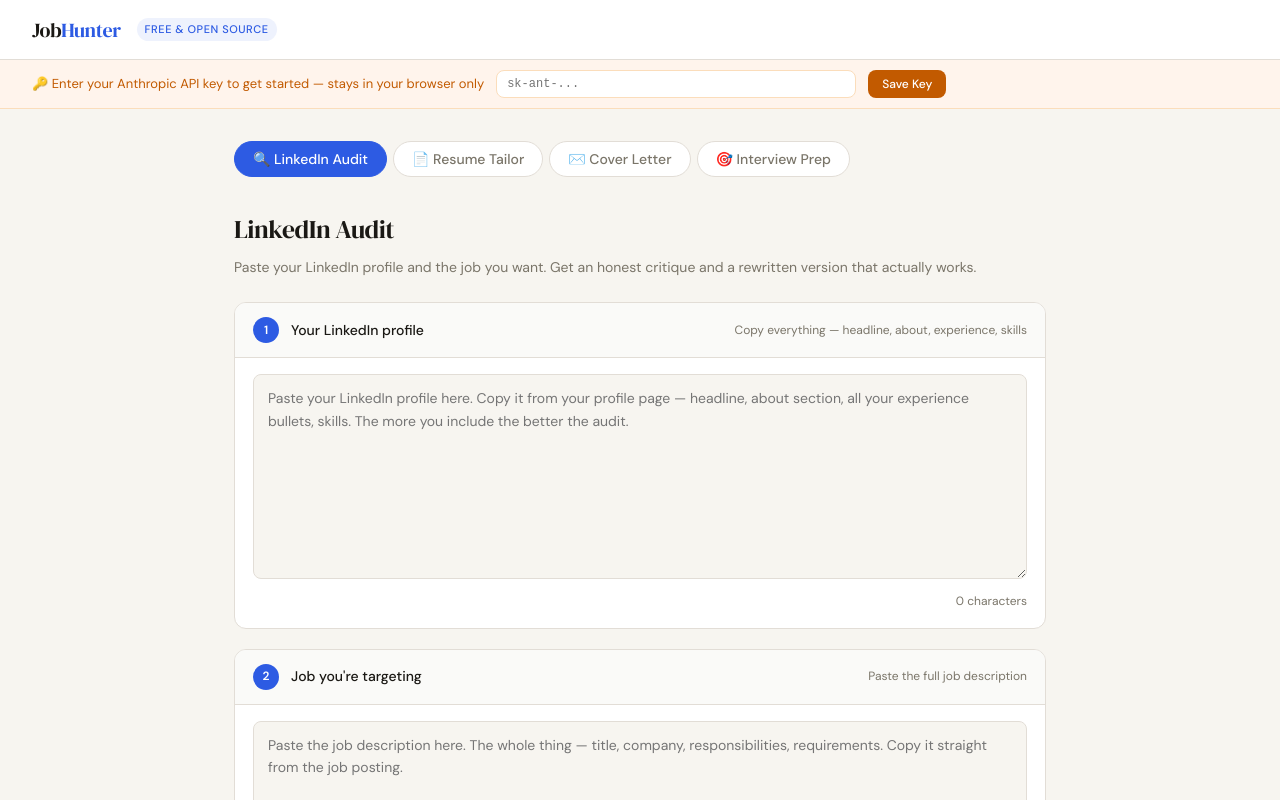
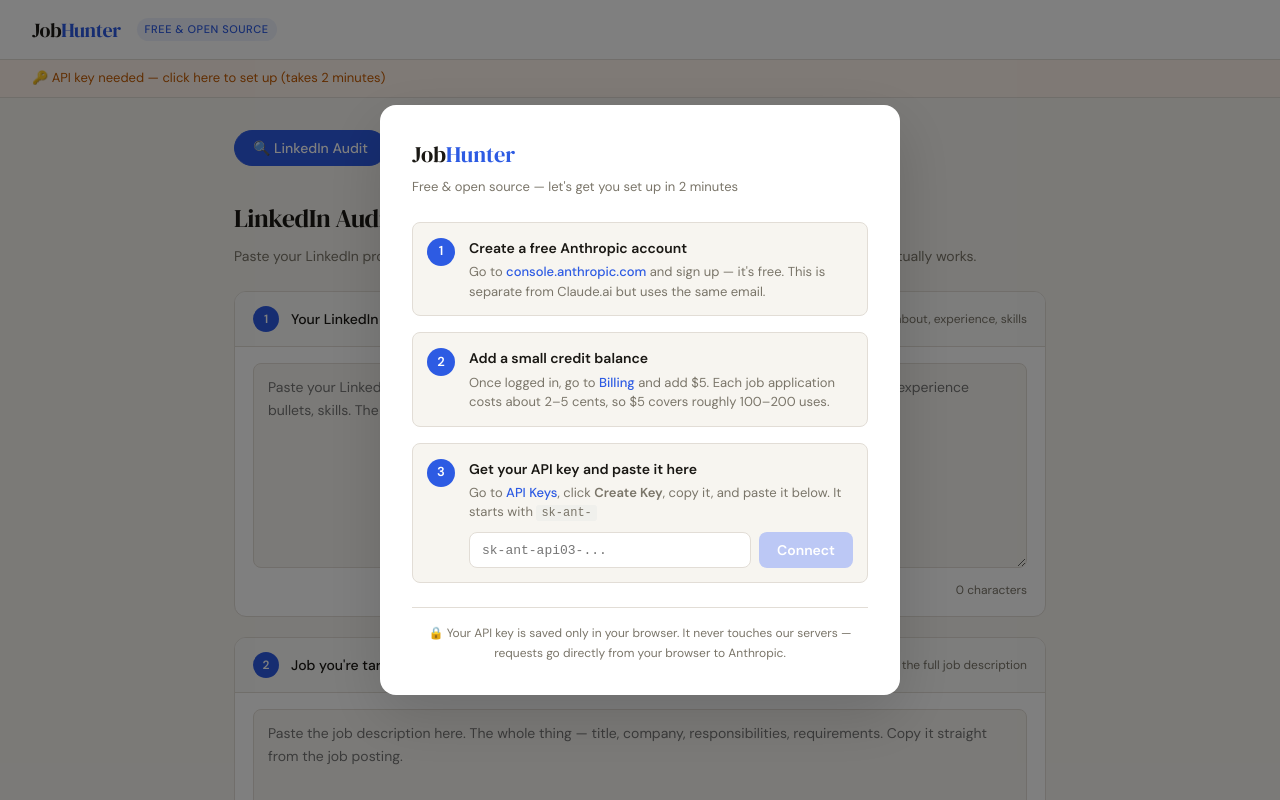
Before and after one commit to owlguardco/job-hunter, a website: page web/index.html in a window 1280 px wide. Shown: the top 800 px of the page. Drawn offline with Linux system fonts and the light colour scheme.

Commit message:
Replace API key banner with guided setup modal
- 3-step wizard: create account, add  credits, paste key
- Direct links to console.anthropic.com for each step
- Live key validation (checks sk-ant- prefix before enabling Connect)
- Explains cost upfront (~2-5 cents per use,  covers ~100-200 uses)
- Privacy note: key stays in browser, never hits our servers
- Status bar shows connected state with option to change key

```diff
--- a/web/index.html
+++ b/web/index.html
@@ -67,48 +67,86 @@
     letter-spacing: 0.05em;
   }
 
-  /* API KEY BANNER */
-  #api-banner {
-    background: var(--warning-light);
-    border-bottom: 1px solid #FBDDBB;
-    padding: 10px 2rem;
-    display: flex;
-    align-items: center;
-    gap: 12px;
-    font-size: 13px;
-    color: var(--warning);
+  /* SETUP MODAL */
+  .modal-overlay {
+    position: fixed; inset: 0; background: rgba(0,0,0,0.5);
+    display: flex; align-items: center; justify-content: center;
+    z-index: 1000; padding: 1rem;
   }
-  #api-banner input {
-    flex: 1;
-    max-width: 360px;
-    padding: 6px 10px;
-    border: 1px solid #FBDDBB;
-    border-radius: var(--radius-sm);
-    font-family: monospace;
-    font-size: 12px;
-    background: white;
-    color: var(--text);
-    outline: none;
+  .modal-overlay.hidden { display: none; }
+  .modal {
+    background: var(--surface); border-radius: 16px;
+    max-width: 520px; width: 100%; padding: 2rem;
+    box-shadow: 0 20px 60px rgba(0,0,0,0.15);
   }
-  #api-banner input:focus { border-color: var(--accent); }
-  #api-banner button {
-    padding: 6px 14px;
-    background: var(--warning);
-    color: white;
-    border: none;
-    border-radius: var(--radius-sm);
-    font-size: 12px;
-    font-weight: 500;
-    cursor: pointer;
-    font-family: 'DM Sans', sans-serif;
+  .modal-logo {
+    font-family: 'DM Serif Display', serif; font-size: 1.4rem;
+    margin-bottom: 0.25rem; color: var(--text);
   }
-  #api-set-notice {
-    background: var(--success-light);
-    border-bottom: 1px solid #B7EDD3;
-    padding: 8px 2rem;
-    font-size: 13px;
-    color: var(--success);
-    display: none;
+  .modal-logo span { color: var(--accent); }
+  .modal-sub { font-size: 13px; color: var(--muted); margin-bottom: 1.5rem; }
+  .setup-steps { display: flex; flex-direction: column; gap: 1rem; margin-bottom: 1.5rem; }
+  .setup-step {
+    display: flex; gap: 14px; align-items: flex-start;
+    padding: 14px; background: var(--bg); border-radius: var(--radius-sm);
+    border: 1px solid var(--border);
+  }
+  .setup-step-num {
+    width: 28px; height: 28px; border-radius: 50%;
+    background: var(--accent); color: white;
+    font-size: 13px; font-weight: 600;
+    display: flex; align-items: center; justify-content: center;
+    flex-shrink: 0; margin-top: 1px;
+  }
+  .setup-step-content {}
+  .setup-step-title { font-weight: 600; font-size: 14px; margin-bottom: 3px; }
+  .setup-step-desc { font-size: 13px; color: var(--muted); line-height: 1.5; }
+  .setup-step-desc a {
+    color: var(--accent); text-decoration: none; font-weight: 500;
+  }
+  .setup-step-desc a:hover { text-decoration: underline; }
+  .key-input-row {
+    display: flex; gap: 8px; margin-top: 10px;
+  }
+  .key-input-row input {
+    flex: 1; padding: 9px 12px;
+    border: 1.5px solid var(--border); border-radius: var(--radius-sm);
+    font-family: monospace; font-size: 13px;
+    background: white; color: var(--text); outline: none;
+    transition: border-color 0.15s;
+  }
+  .key-input-row input:focus { border-color: var(--accent); }
+  .key-input-row input.valid { border-color: var(--success); }
+  .key-input-row input.invalid { border-color: var(--danger); }
+  .key-save-btn {
+    padding: 9px 18px; background: var(--accent); color: white;
+    border: none; border-radius: var(--radius-sm);
+    font-size: 14px; font-weight: 600; cursor: pointer;
+    font-family: 'DM Sans', sans-serif; white-space: nowrap;
+    transition: background 0.15s;
+  }
+  .key-save-btn:hover { background: #2450CC; }
+  .key-save-btn:disabled { background: #BCC8F5; cursor: not-allowed; }
+  .key-error { font-size: 12px; color: var(--danger); margin-top: 6px; display: none; }
+  .privacy-note {
+    font-size: 12px; color: var(--muted); text-align: center;
+    padding-top: 1rem; border-top: 1px solid var(--border);
+  }
+
+  /* API STATUS BAR */
+  #api-status-bar {
+    padding: 8px 2rem; font-size: 13px;
+    display: flex; align-items: center; justify-content: space-between;
+    border-bottom: 1px solid var(--border);
+  }
+  #api-status-bar.ready {
+    background: var(--success-light); color: var(--success);
+  }
+  #api-status-bar.not-ready {
+    background: var(--warning-light); color: var(--warning); cursor: pointer;
+  }
+  #api-status-bar .change-key {
+    font-size: 12px; text-decoration: underline; cursor: pointer; opacity: 0.8;
   }
 
   /* LAYOUT */
@@ -350,12 +388,59 @@
   <div class="header-tag">Free & Open Source</div>
 </header>
 
-<div id="api-banner">
-  <span>🔑 Enter your Anthropic API key to get started — stays in your browser only</span>
-  <input type="password" id="api-key-input" placeholder="sk-ant-..." />
-  <button onclick="saveKey()">Save Key</button>
+<!-- SETUP MODAL -->
+<div class="modal-overlay" id="setup-modal">
+  <div class="modal">
+    <div class="modal-logo">Job<span>Hunter</span></div>
+    <div class="modal-sub">Free & open source — let's get you set up in 2 minutes</div>
+
+    <div class="setup-steps">
+      <div class="setup-step">
+        <div class="setup-step-num">1</div>
+        <div class="setup-step-content">
+          <div class="setup-step-title">Create a free Anthropic account</div>
+          <div class="setup-step-desc">
+            Go to <a href="https://console.anthropic.com" target="_blank">console.anthropic.com</a> and sign up — it's free. This is separate from Claude.ai but uses the same email.
+          </div>
+        </div>
+      </div>
+
+      <div class="setup-step">
+        <div class="setup-step-num">2</div>
+        <div class="setup-step-content">
+          <div class="setup-step-title">Add a small credit balance</div>
+          <div class="setup-step-desc">
+            Once logged in, go to <a href="https://console.anthropic.com/settings/billing" target="_blank">Billing</a> and add $5. Each job application costs about 2–5 cents, so $5 covers roughly 100–200 uses.
+          </div>
+        </div>
+      </div>
+
+      <div class="setup-step">
+        <div class="setup-step-num">3</div>
+        <div class="setup-step-content">
+          <div class="setup-step-title">Get your API key and paste it here</div>
+          <div class="setup-step-desc">
+            Go to <a href="https://console.anthropic.com/settings/keys" target="_blank">API Keys</a>, click <strong>Create Key</strong>, copy it, and paste it below. It starts with <code style="background:#f0f0ec;padding:1px 5px;border-radius:3px;font-size:12px;">sk-ant-</code>
+          </div>
+          <div class="key-input-row">
+            <input type="password" id="api-key-input" placeholder="sk-ant-api03-..." autocomplete="off" oninput="validateKeyInput()" />
+            <button class="key-save-btn" id="key-save-btn" onclick="saveKey()" disabled>Connect</button>
+          </div>
+          <div class="key-error" id="key-error"></div>
+        </div>
+      </div>
+    </div>
+
+    <div class="privacy-note">
+      🔒 Your API key is saved only in your browser. It never touches our servers — requests go directly from your browser to Anthropic.
+    </div>
+  </div>
 </div>
-<div id="api-set-notice">✓ API key saved — you're ready to go</div>
+
+<!-- API STATUS BAR -->
+<div id="api-status-bar" class="not-ready" onclick="showSetup()">
+  <span>🔑 API key needed — click here to set up (takes 2 minutes)</span>
+</div>
 
 <div class="container">
 
@@ -572,24 +657,60 @@
 </div>
 
 <script>
-// ── API KEY ──────────────────────────────────────────────
+// ── API KEY + SETUP MODAL ─────────────────────────────────
 let API_KEY = localStorage.getItem('jh_api_key') || '';
+
+function validateKeyInput() {
+  const val = document.getElementById('api-key-input').value.trim();
+  const btn = document.getElementById('key-save-btn');
+  const errEl = document.getElementById('key-error');
+  const input = document.getElementById('api-key-input');
+  if (!val) {
+    btn.disabled = true;
+    input.className = '';
+    errEl.style.display = 'none';
+    return;
+  }
+  if (val.startsWith('sk-ant-') && val.length > 20) {
+    btn.disabled = false;
+    input.className = 'valid';
+    errEl.style.display = 'none';
+  } else {
+    btn.disabled = true;
+    input.className = val.length > 5 ? 'invalid' : '';
+    if (val.length > 10 && !val.startsWith('sk-ant-')) {
+      errEl.textContent = 'That doesn\'t look right — Anthropic keys start with sk-ant-';
+      errEl.style.display = 'block';
+    }
+  }
+}
 
 function saveKey() {
   const val = document.getElementById('api-key-input').value.trim();
-  if (!val.startsWith('sk-ant-')) {
-    alert('That doesn\'t look like an Anthropic API key. It should start with sk-ant-');
-    return;
-  }
+  if (!val.startsWith('sk-ant-')) return;
   API_KEY = val;
   localStorage.setItem('jh_api_key', val);
-  document.getElementById('api-banner').style.display = 'none';
-  document.getElementById('api-set-notice').style.display = 'block';
+  hideSetup();
 }
 
+function showSetup() {
+  document.getElementById('setup-modal').classList.remove('hidden');
+}
+
+function hideSetup() {
+  document.getElementById('setup-modal').classList.add('hidden');
+  const bar = document.getElementById('api-status-bar');
+  bar.className = 'ready';
+  bar.innerHTML = '<span>✓ Connected — you\'re ready to go</span><span class="change-key" onclick="showSetup()">Change key</span>';
+  bar.onclick = null;
+}
+
+// Init
 if (API_KEY) {
-  document.getElementById('api-banner').style.display = 'none';
-  document.getElementById('api-set-notice').style.display = 'block';
+  hideSetup();
+} else {
+  // Show modal on load
+  document.getElementById('setup-modal').classList.remove('hidden');
 }
 
 // ── TABS ─────────────────────────────────────────────────
```
